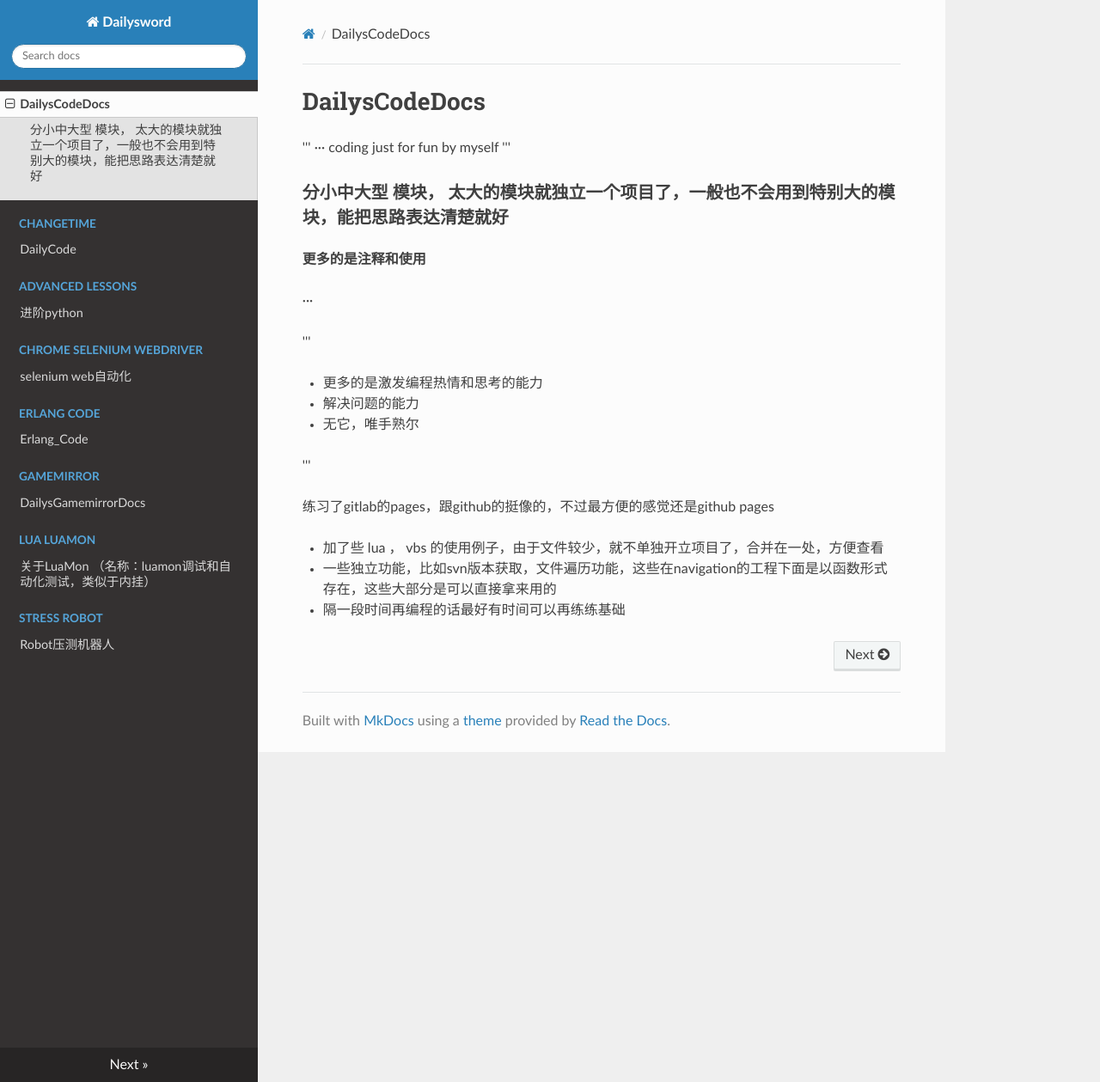
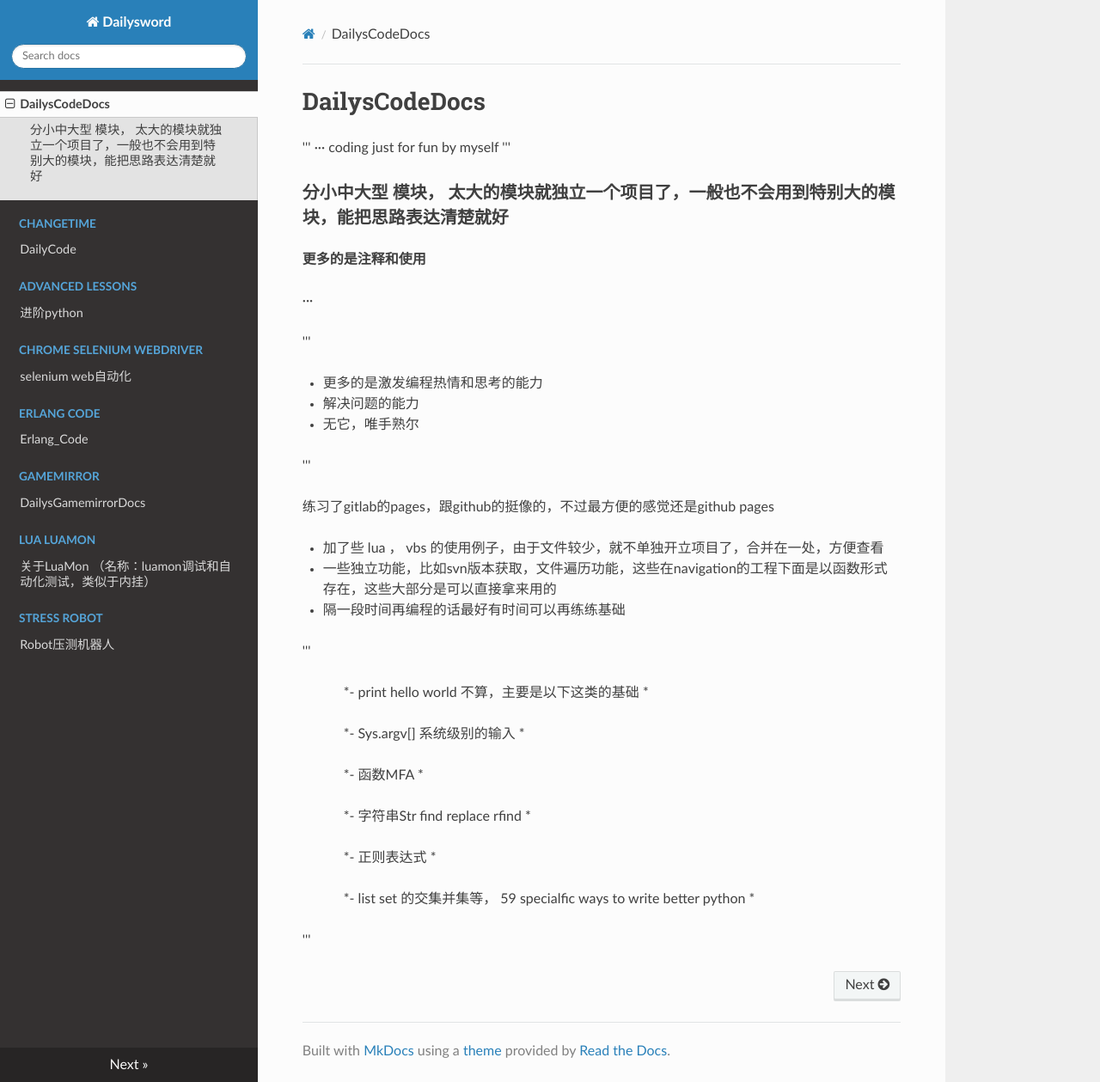
Before and after one commit to DailyR/mkdocs, an MkDocs documentation site: the page built from docs/README.md, in a window 1280 px wide and 1259 px high. Shown: the whole window at 86% size. Built offline with MkDocs 1.6.1, drawn with Linux system fonts in a browser that asks for light colours; nearby versions of some CDN libraries.

Commit message:
modify markdown

```diff
--- a/docs/README.md
+++ b/docs/README.md
@@ -31,3 +31,19 @@
 - 一些独立功能，比如svn版本获取，文件遍历功能，这些在navigation的工程下面是以函数形式存在，这些大部分是可以直接拿来用的
 
 - 隔一段时间再编程的话最好有时间可以再练练基础
+
+
+'''
+>> *- print hello world 不算，主要是以下这类的基础 *
+
+>> *- Sys.argv[] 系统级别的输入 *
+
+>> *- 函数MFA *
+
+>> *- 字符串Str   find  replace rfind *
+
+>> *- 正则表达式 *
+
+>> *- list set 的交集并集等， 59 specialfic ways to write better python *
+
+'''
```
